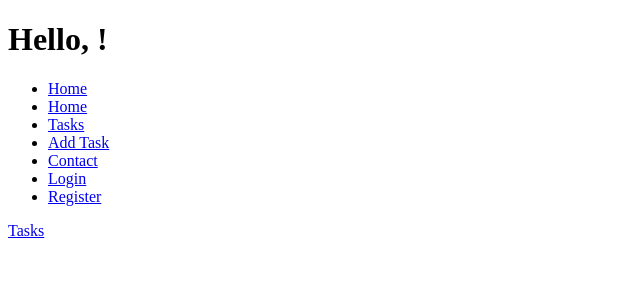
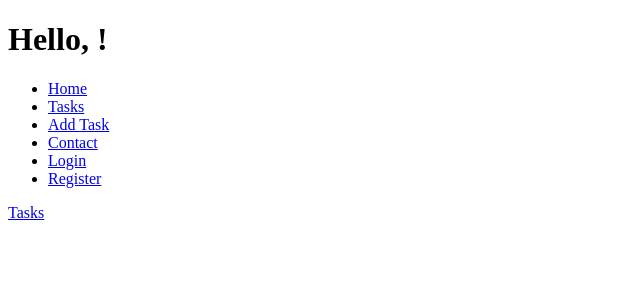
Before and after one commit to ivasx/Tickify, a Django app: page / in a window 1280 px wide. Shown: the top 300 px of the page, without its empty margins (0-640 px from the left). Run offline with Django 4.2, Linux system fonts and the light colour scheme.

Commit message:
remove duplicate home in list

```diff
--- a/tickify/tasks/templates/tasks/home.html
+++ b/tickify/tasks/templates/tasks/home.html
@@ -7,7 +7,6 @@
 <body>
 <h1>Hello, {{ user.username }}!</h1>
 <ul>
-    <li><a href="{% url 'home' %}">Home</a></li>
     {% for item in menu %}
     <li>
         <a href="{% url item.url %}">{{ item.title }}</a>
```
